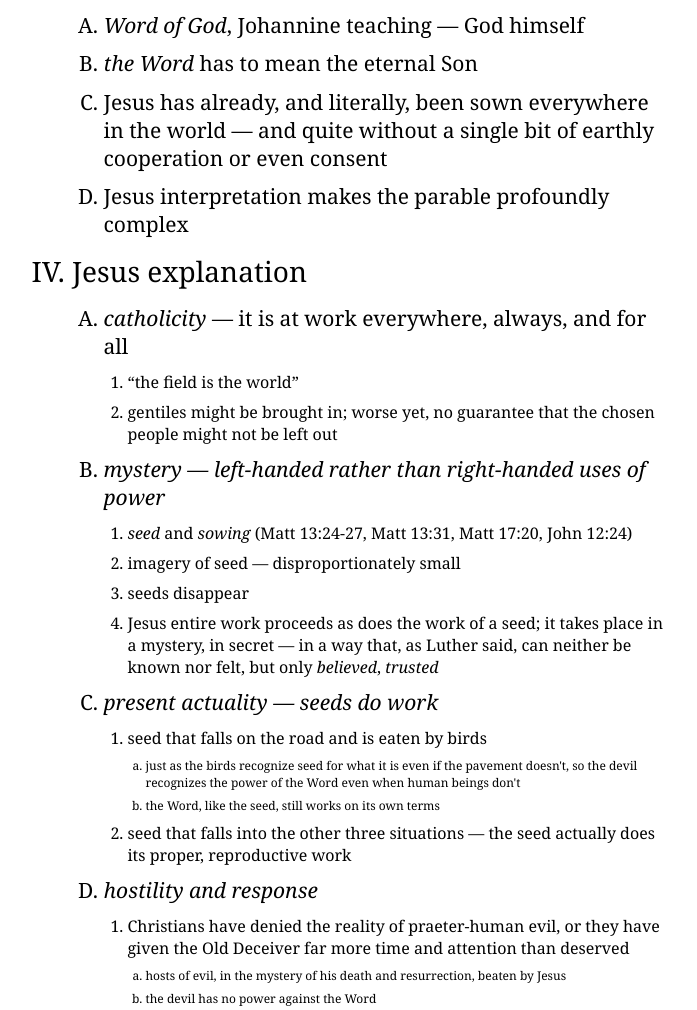
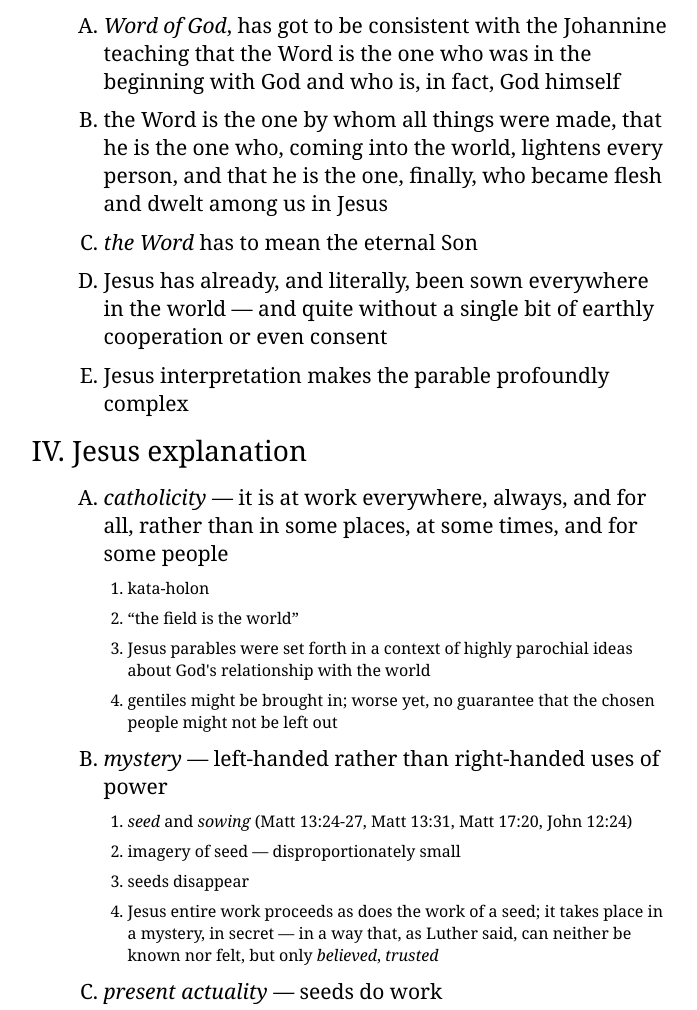
Before and after one commit to naum/Parables-of-the-Kingdom, a plain HTML site: page sower.html in a window 1280 px wide. Shown: the part 497-1507 px from the top of the page, without its empty margins (290-987 px from the left). Drawn offline with Linux system fonts and the light colour scheme.

Commit message:
sower changes

```diff
--- a/sower.html
+++ b/sower.html
@@ -20,26 +20,29 @@
   </ol>
   <li>whom do we usually identify as the sower?</li>
   <ol>
-    <li><em>Word of God</em>, Johannine teaching &mdash; God himself</li>
+    <li><em>Word of God</em>, has got to be consistent with the Johannine teaching that the Word is the one who was in the beginning with God and who is, in fact, God himself</li>
+    <li>the Word is the one by whom all things were made, that he is the one who, coming into the world, lightens every person, and that he is the one, finally, who became flesh and dwelt among us in Jesus</li>
     <li><em>the Word</em> has to mean the eternal Son</li>
     <li>Jesus has already, and literally, been sown everywhere in the world &mdash; and quite without a single bit of earthly cooperation or even consent</li>
     <li>Jesus interpretation makes the parable profoundly complex</li>
   </ol>
   <li>Jesus explanation</li>
   <ol>
-    <li><em>catholicity</em> &mdash; it is at work everywhere, always, and for all</li>
+    <li><em>catholicity</em> &mdash; it is at work everywhere, always, and for all, rather than in some places, at some times, and for some people</li>
     <ol>
+      <li>kata-holon</li>
       <li>&ldquo;the field is the world&rdquo;</li>
+      <li>Jesus parables were set forth in a context of highly parochial ideas about God's relationship with the world</li>
       <li>gentiles might be brought in; worse yet, no guarantee that the chosen people might not be left out</li>
     </ol>
-    <li><em>mystery &mdash; left-handed rather than right-handed uses of power</em></li>
+    <li><em>mystery</em> &mdash; left-handed rather than right-handed uses of power</li>
     <ol>
       <li><em>seed</em> and <em>sowing</em> (Matt 13:24-27, Matt 13:31, Matt 17:20, John 12:24)</li>
       <li>imagery of seed &mdash; disproportionately small</li>
       <li>seeds disappear</li>
       <li>Jesus entire work proceeds as does the work of a seed; it takes place in a mystery, in secret &mdash; in a way that, as Luther said, can neither be known nor felt, but only <em>believed</em>, <em>trusted</em></li>
     </ol>
-    <li><em>present actuality &mdash; seeds do work</em></li>
+    <li><em>present actuality</em> &mdash; seeds do work</li>
     <ol>
       <li>seed that falls on the road and is eaten by birds</li>
       <ol>
@@ -50,12 +53,15 @@
     </ol>
     <li><em>hostility and response</em></li>
     <ol>
+      <li>the supreme act by which the Word declares the kingdom in all its power is not an act but a death on the cross inflicted on him by his enemies &mdash; all the antagonism in the world has already been aced out by Jesus</li>
       <li>Christians have denied the reality of praeter-human evil, or they have given the Old Deceiver far more time and attention than deserved</li>
       <ol>
         <li>hosts of evil, in the mystery of his death and resurrection, beaten by Jesus</li>
         <li>the devil has no power against the Word</li>
+        <li><em>nobody</em> &mdash; not the devil, not the world, not the flesh, not even ourselves &mdash; can take us way from the Love that will not let us go</li>
       </ol>
       <li>seed eaten by birds is as much seed as the seed that produced a hundredfold &mdash; the snatching of the Word by the devil &mdash; and the rejection of it by the shallow and the choking of it by the worldly &mdash; all take place <em>within</em> the working of the kingdom, not prior to it or outside of it</li>
+      <li>those on the good ground are those who simply hear the Word, accept it, and bear fruit; some thirty-, some sixty-, and some a hundredfold &mdash; it's not that they <em>do</em> anything; rather, it's that they <em>don't</em> do things that get in the Word's way &mdash; it's the Word, and the Word alone, that does all the rest</li>
       <li>in our day and age, we have come to understand that seeds don't do all the work &mdash; but in Jesus' day and for a very long time after it, that was not the common suppostion</li>
       <li>karpos (fruit)</li>
       <ol>
```
